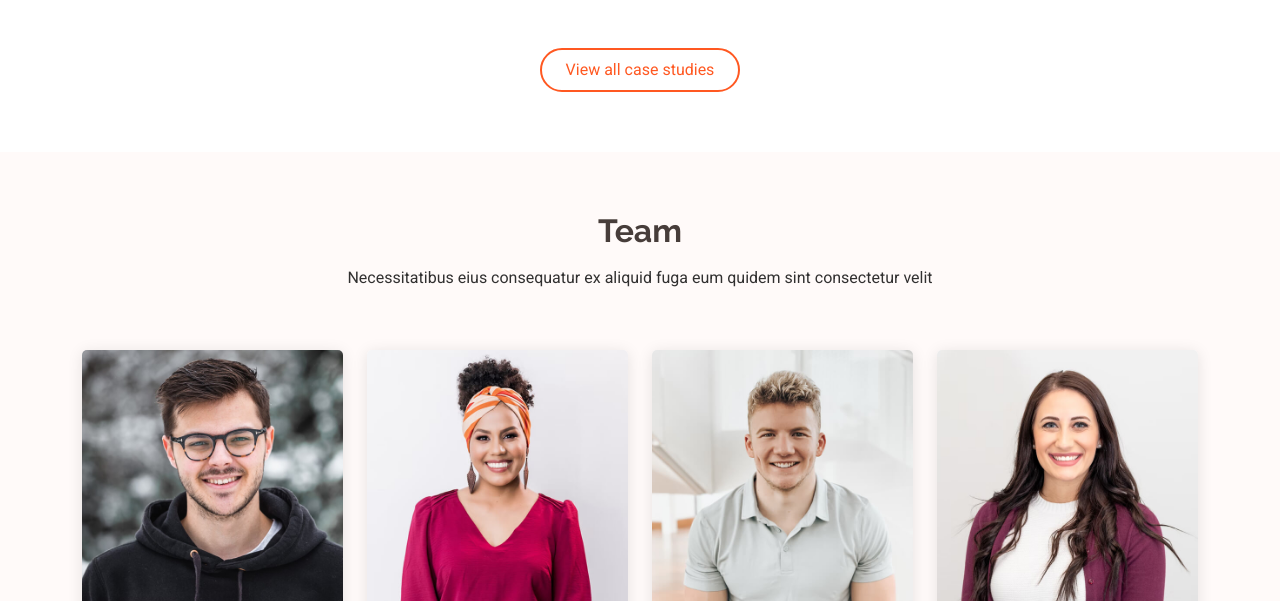
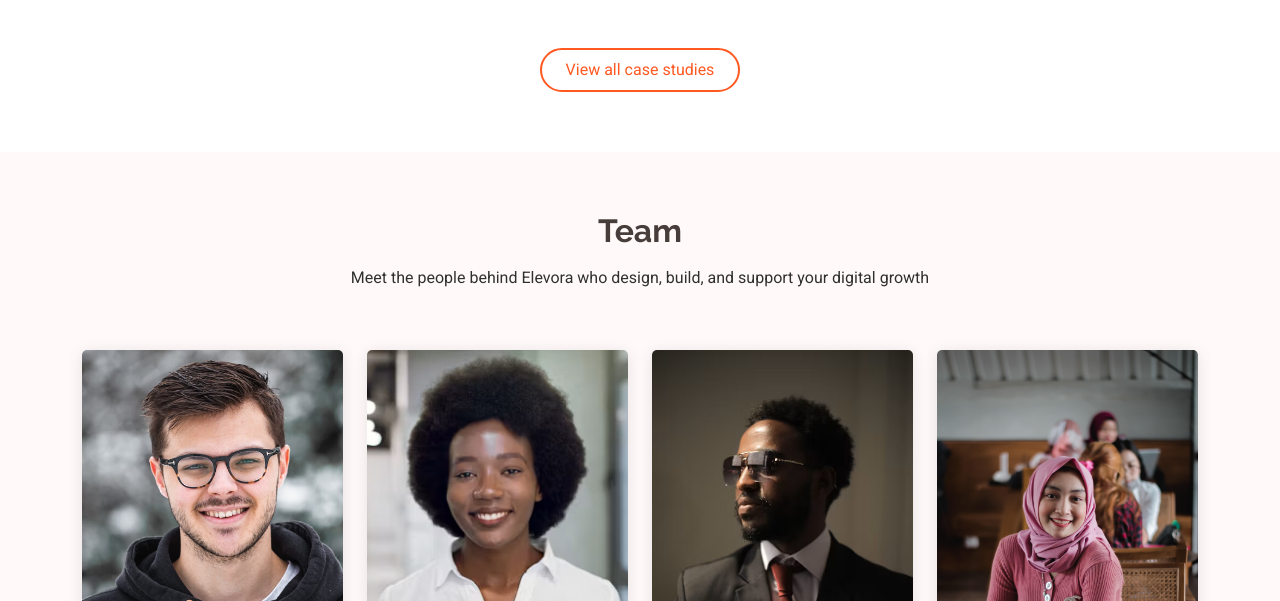
Before and after one commit to Gertrude-K/ELEVORA_, a Django app: page / in a window 1280 px wide. Shown: the part 5899-6500 px from the top of the page. Run offline with Django 3.2, Linux system fonts and the light colour scheme; some libraries are stand-ins or nearby versions.

Commit message:
fix team section

```diff
--- a/core/templates/core/index.html
+++ b/core/templates/core/index.html
@@ -123,6 +123,17 @@
   font-size: 0.95rem;
   color: #444;
 }
+.team .team-member .member-img {
+  aspect-ratio: 4 / 5;   /* same box for every photo */
+  overflow: hidden;
+}
+
+.team .team-member .member-img img {
+  width: 100%;
+  height: 100%;
+  object-fit: cover;          /* crop to fill, never stretch */
+  object-position: top center; /* keep faces in frame */
+}
 
 </style>
 </head>
@@ -144,7 +155,6 @@
         </div>
       </div>
     </div>
-
 
   </header>
 
@@ -777,7 +787,7 @@
   <!-- Section Title -->
   <div class="container section-title" data-aos="fade-up">
     <h2>Team</h2>
-        <p>Necessitatibus eius consequatur ex aliquid fuga eum quidem sint consectetur velit</p>
+    <p>Meet the people behind Elevora who design, build, and support your digital growth</p>
   </div><!-- End Section Title -->
 
   <div class="container">
@@ -787,16 +797,16 @@
       <div class="col-lg-3 col-md-6 d-flex align-items-stretch" data-aos="fade-up" data-aos-delay="100">
         <div class="team-member">
           <div class="member-img">
-                <img src="{% static 'core/assets/img/team/team-1.jpg' %}" class="img-fluid" alt="">
+            <img src="{% static 'core/assets/img/team/team-1.jpg' %}" class="img-fluid" alt="Brian Johnson, Chief Executive Officer">
             <div class="social">
-                  <a href=""><i class="bi bi-twitter-x"></i></a>
-                  <a href=""><i class="bi bi-facebook"></i></a>
-                  <a href=""><i class="bi bi-instagram"></i></a>
-                  <a href=""><i class="bi bi-linkedin"></i></a>
+              <a href="#"><i class="bi bi-twitter-x"></i></a>
+              <a href="#"><i class="bi bi-facebook"></i></a>
+              <a href="#"><i class="bi bi-instagram"></i></a>
+              <a href="#"><i class="bi bi-linkedin"></i></a>
             </div>
           </div>
           <div class="member-info">
-                <h4>Walter White</h4>
+            <h4>Brian Johnson</h4>
             <span>Chief Executive Officer</span>
           </div>
         </div>
@@ -805,16 +815,16 @@
       <div class="col-lg-3 col-md-6 d-flex align-items-stretch" data-aos="fade-up" data-aos-delay="200">
         <div class="team-member">
           <div class="member-img">
-                <img src="{% static 'core/assets/img/team/team-2.jpg' %}" class="img-fluid" alt="">
+            <img src="{% static 'core/assets/img/team-3.avif' %}" class="img-fluid" alt="Faith Wanjiku, Product Manager">
             <div class="social">
-                  <a href=""><i class="bi bi-twitter-x"></i></a>
-                  <a href=""><i class="bi bi-facebook"></i></a>
-                  <a href=""><i class="bi bi-instagram"></i></a>
-                  <a href=""><i class="bi bi-linkedin"></i></a>
+              <a href="#"><i class="bi bi-twitter-x"></i></a>
+              <a href="#"><i class="bi bi-facebook"></i></a>
+              <a href="#"><i class="bi bi-instagram"></i></a>
+              <a href="#"><i class="bi bi-linkedin"></i></a>
             </div>
           </div>
           <div class="member-info">
-                <h4>Sarah Jhonson</h4>
+            <h4>Faith Wanjiku</h4>
             <span>Product Manager</span>
           </div>
         </div>
@@ -823,16 +833,16 @@
       <div class="col-lg-3 col-md-6 d-flex align-items-stretch" data-aos="fade-up" data-aos-delay="300">
         <div class="team-member">
           <div class="member-img">
-                <img src="{% static 'core/assets/img/team/team-3.jpg' %}" class="img-fluid" alt="">
+            <img src="{% static 'core/assets/img/team-2.avif' %}" class="img-fluid" alt="Daniel Otieno, CTO">
             <div class="social">
-                  <a href=""><i class="bi bi-twitter-x"></i></a>
-                  <a href=""><i class="bi bi-facebook"></i></a>
-                  <a href=""><i class="bi bi-instagram"></i></a>
-                  <a href=""><i class="bi bi-linkedin"></i></a>
+              <a href="#"><i class="bi bi-twitter-x"></i></a>
+              <a href="#"><i class="bi bi-facebook"></i></a>
+              <a href="#"><i class="bi bi-instagram"></i></a>
+              <a href="#"><i class="bi bi-linkedin"></i></a>
             </div>
           </div>
           <div class="member-info">
-                <h4>William Anderson</h4>
+            <h4>Daniel Otieno</h4>
             <span>CTO</span>
           </div>
         </div>
@@ -841,16 +851,16 @@
       <div class="col-lg-3 col-md-6 d-flex align-items-stretch" data-aos="fade-up" data-aos-delay="400">
         <div class="team-member">
           <div class="member-img">
-                <img src="{% static 'core/assets/img/team/team-4.jpg' %}" class="img-fluid" alt="">
+            <img src="{% static 'core/assets/img/team/team_4.jpg' %}" class="img-fluid" alt="Amina Hassan, Accountant">
             <div class="social">
-                  <a href=""><i class="bi bi-twitter-x"></i></a>
-                  <a href=""><i class="bi bi-facebook"></i></a>
-                  <a href=""><i class="bi bi-instagram"></i></a>
-                  <a href=""><i class="bi bi-linkedin"></i></a>
+              <a href="#"><i class="bi bi-twitter-x"></i></a>
+              <a href="#"><i class="bi bi-facebook"></i></a>
+              <a href="#"><i class="bi bi-instagram"></i></a>
+              <a href="#"><i class="bi bi-linkedin"></i></a>
             </div>
           </div>
           <div class="member-info">
-                <h4>Amanda Jepson</h4>
+            <h4>Amina Hassan</h4>
             <span>Accountant</span>
           </div>
         </div>
```
Also changed, not shown: core/static/core/assets/img/team-2.avif (added), core/static/core/assets/img/team-3.avif (added), core/static/core/assets/img/team/team_4.jpg (added). Lines whose indentation alone changed are shown as unchanged.
